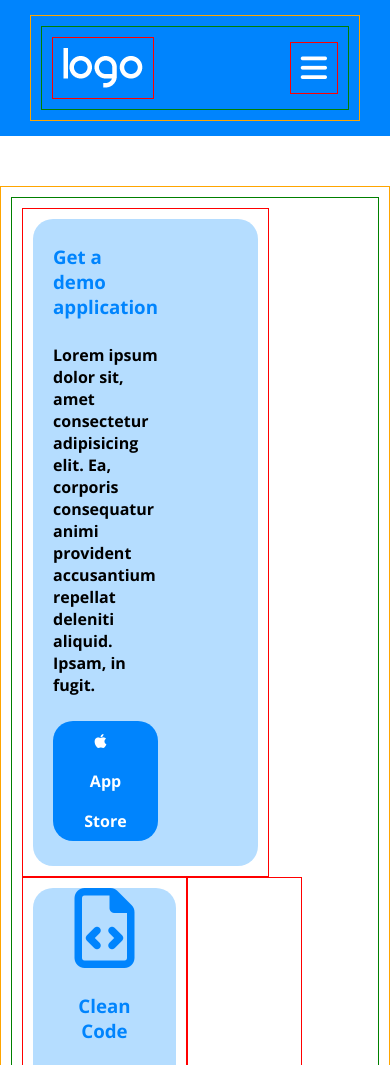
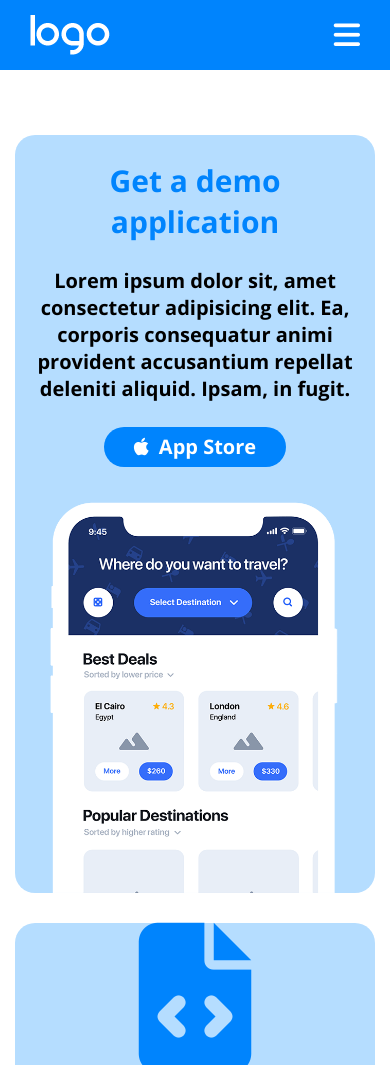
Before and after one commit to DavideCavallotto/htmlcss-responsive-layout, a plain HTML site: page index.html in a window 390 px wide. Shown: the top 1065 px of the page. Drawn offline with nearby package versions, Linux system fonts and the light colour scheme.

Commit message:
add hero stylized and responsive

```diff
--- a/css/style.css
+++ b/css/style.css
@@ -143,6 +143,7 @@ a {
 .card-text {
     display: flex;
     flex-direction: column;
+    justify-content: space-evenly;
     gap: 25px;
     padding: 25px 20px;
     font-weight: 700;
@@ -162,14 +163,9 @@ a {
     padding-right: 10px;
 }
 
-.card-img {
-    padding-top: 40px;
-    padding-right: 40px;
-    padding-left: 40px;
-}
-
 .big-card {
     display: flex;
+    flex-direction: row;
     height: 100%;
 }
 
@@ -177,11 +173,19 @@ a {
     color: #0084FD;
 }
 
+.big-card figure {
+    align-self: flex-end;
+    padding-top: 40px;
+    padding-right: 40px;
+}
+
+
 .small-card {
     display: flex;
     flex-direction: column-reverse;
     height: 100%;
     align-items: center;
+    justify-content: center;
 }
 
 .small-card p,
@@ -189,13 +193,69 @@ a {
     text-align: center;
 }
 
-.card-icon {
+.card-icon i {
     color: #0084FD;
+    padding-top: 40px;
+    font-size: 80px;
+
 }
 
-.b-icon {
-    font-size: 80px;
+.hero [class ^="col"] {
+    padding: 15px;
 }
+
+/* Hero Media Query */
+
+@media (max-width: 768px) {
+    .big-card {
+        flex-wrap: wrap;
+    }
+
+    figure img {
+        width: 50%;
+    }
+
+}
+
+@media (max-width: 576px) {
+    .col-8 {
+        flex-basis: content;
+    }
+    .col-4 {
+        flex-basis: content;
+        aspect-ratio: 1;
+    }
+
+    .hero p {
+        font-size: 20px;
+    }
+
+    .hero h3 {
+        font-size: 30px;
+    }
+
+    .card-icon i {
+        font-size: 150px;
+    }
+
+    figure img {
+        width: 100%;
+    }
+
+    .big-card figure {
+        padding: 0;
+    }
+
+    .card-text {
+        text-align: center;
+    }
+
+    .hero .button {
+        align-self: center;
+        font-size: 20px;
+    }
+}
+
 
 
 
@@ -218,5 +278,5 @@ a {
     padding: 10px;
 }
 
-@media (min-width: 576px) { ... }
-@media (min-width: 768px) { ... }
+@media (max-width: 576px) { ... }
+@media (max-width: 768px) { ... }
--- a/index.html
+++ b/index.html
@@ -13,7 +13,7 @@
 
 </head>
 
-<body class="debug">
+<body class="debug.">
         <header class="page-header">
             <!-- nav-bar -->
             <nav>
@@ -55,11 +55,9 @@
                                     <p>Lorem ipsum dolor sit, amet consectetur adipisicing elit. Ea, corporis consequatur animi provident accusantium repellat deleniti aliquid. Ipsam, in fugit.</p>
                                     <a class="button blue-bt no-stretch" href="#"><i class="fa-brands fa-apple bt-icon"></i>App Store</a>
                                 </div>
-                                <div>
-                                    <figure>
-                                        <img class="card-img" src="./img/phone.png" alt="">
-                                    </figure>
-                                </div>
+                                <figure>
+                                    <img class="card-img" src="./img/phone.png" alt="">
+                                </figure>
 
                             </div>
                         </div>
@@ -70,24 +68,44 @@
                                     <p>Lorem ipsum dolor sit, amet consectetur adipisicing elit. Ea, corporis consequatur animi provident accusantium repellat deleniti aliquid. Ipsam, in fugit.</p>
                                 </div>
                                 <div class="card-icon">
-                                    <i class="fa-regular fa-file-code b-icon"></i>
+                                    <i class="fa-solid fa-file-code"></i>
                                 </div>
-
                             </div>
                         </div>
+
                         <div class="col-4">
-                            <div class="card">
-
+                            <div class="card small-card">
+                                <div class="card-text">
+                                    <h3>Clean Code</h3>
+                                    <p>Lorem ipsum dolor sit, amet consectetur adipisicing elit. Ea, corporis consequatur animi provident accusantium repellat deleniti aliquid. Ipsam, in fugit.</p>
+                                </div>
+                                <div class="card-icon">
+                                    <i class="fa-solid fa-compass-drafting"></i>
+                                </div>
                             </div>
                         </div>
+
                         <div class="col-4">
-                            <div class="card">
+                            <div class="card small-card">
+                                <div class="card-text">
+                                    <h3>Clean Code</h3>
+                                    <p>Lorem ipsum dolor sit, amet consectetur adipisicing elit. Ea, corporis consequatur animi provident accusantium repellat deleniti aliquid. Ipsam, in fugit.</p>
+                                </div>
+                                <div class="card-icon">
+                                    <i class="fa-solid fa-laptop-code"></i>
+                                </div>
+                            </div>
 
-                            </div>
                         </div>
                         <div class="col-4">
-                            <div class="card">
-
+                            <div class="card small-card">
+                                <div class="card-text">
+                                    <h3>Clean Code</h3>
+                                    <p>Lorem ipsum dolor sit, amet consectetur adipisicing elit. Ea, corporis consequatur animi provident accusantium repellat deleniti aliquid. Ipsam, in fugit.</p>
+                                </div>
+                                <div class="card-icon">
+                                    <i class="fa-solid fa-bullhorn"></i>
+                                </div>
                             </div>
                         </div>
                     </div>
```
